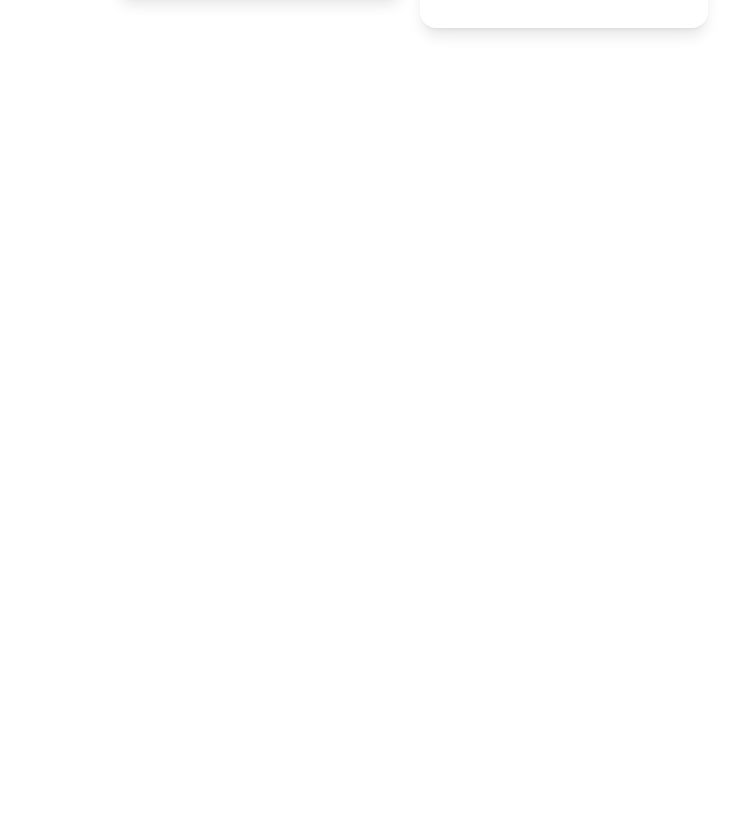
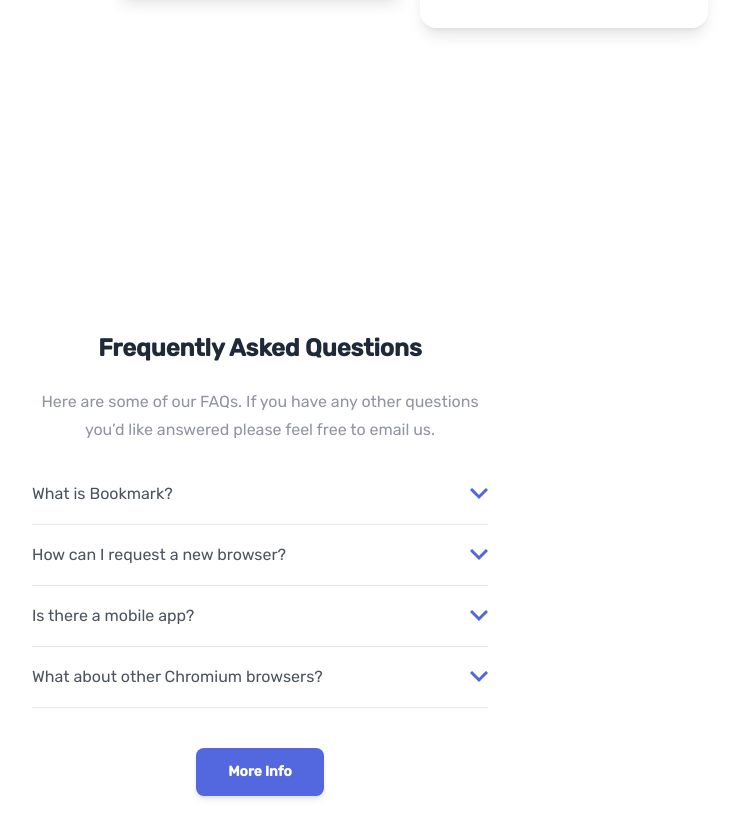
Before and after one commit to FrontendBy-GJ/bookmark-landing-page, a React (Vite) app: page / in a window 1280 px wide. Shown: the part 2380-3218 px from the top of the page, without its empty margins (380-1117 px from the left). Before the commit the page ends 2504 px from the top, so only its background shows below. Built offline with nearby package versions, Linux system fonts and the light colour scheme.

Commit message:
Add faq section

```diff
--- a/src/App.jsx
+++ b/src/App.jsx
@@ -2,6 +2,7 @@
 import Hero from './components/Hero';
 import Features from './components/Features';
 import CTA from './components/CTA';
+import FAQ from './components/FAQ';
 
 function App() {
   return (
@@ -10,6 +11,7 @@
       <Hero />
       <Features />
       <CTA />
+      <FAQ />
     </>
   );
 }
--- /dev/null
+++ b/src/components/FAQ.jsx
@@ -0,0 +1,92 @@
+import React, { useState } from 'react';
+import arrow from '../assets/icon-arrow.svg';
+
+export default function FAQ() {
+  const [showAnswer, setShowAnswer] = useState(null);
+
+  const toggleAnswer = (i) =>
+    showAnswer === i ? setShowAnswer(null) : setShowAnswer(i);
+
+  return (
+    <section className="max-w-[1440px] mx-auto grid place-content-center py-40">
+      <div className="px-7 prose max-w-lg">
+        <div className="text-center">
+          <h2>Frequently Asked Questions</h2>
+          <p className="text-neutral">
+            Here are some of our FAQs. If you have any other questions you’d
+            like answered please feel free to email us.
+          </p>
+        </div>
+        {faq.map((item, i) => (
+          <Dropdown
+            faq={item}
+            key={i}
+            onClick={() => {
+              toggleAnswer(i);
+            }}
+            showAnswer={showAnswer}
+            i={i}
+          />
+        ))}
+        <button className="btn bg-primary border-none shadow-md block mx-auto mt-10 capitalize px-8">
+          More Info
+        </button>
+      </div>
+    </section>
+  );
+}
+
+function Dropdown({ faq, onClick, showAnswer, i }) {
+  return (
+    <div className="overflow-hidden border-b py-4">
+      <div
+        onClick={onClick}
+        className="flex items-center cursor-pointer justify-between"
+      >
+        <h5 className="">{faq.question}</h5>
+        <svg
+          className={`${
+            showAnswer === i ? 'rotate-180' : ''
+          } transition duration-300 ease-in-out`}
+          xmlns="http://www.w3.org/2000/svg"
+          width="18"
+          height="12"
+        >
+          <path
+            fill="none"
+            stroke={`${showAnswer === i ? 'hsl(0, 94%, 66%)' : '#5267DF'}`}
+            strokeWidth="3"
+            d="M1 1l8 8 8-8"
+          />
+        </svg>
+      </div>
+
+      <p className={`text-neutral ${showAnswer === i ? 'block' : 'hidden'}`}>
+        {faq.answer}
+      </p>
+    </div>
+  );
+}
+
+const faq = [
+  {
+    question: 'What is Bookmark?',
+    answer:
+      'Lorem ipsum dolor sit amet, consectetur adipiscing elit. Fusce tincidunt justo eget ultricies fringilla. Phasellus blandit ipsum quis quam ornare mattis.',
+  },
+  {
+    question: 'How can I request a new browser?',
+    answer:
+      'Vivamus luctus eros aliquet convallis ultricies. Mauris augue massa, ultricies non ligula. Suspendisse imperdiet. Vivamus luctus eros aliquet convallis ultricies. Mauris augue massa, ultricies non ligula. Suspendisse imperdie tVivamus luctus eros aliquet convallis ultricies. Mauris augue massa, ultricies non ligula. Suspendisse imperdiet.',
+  },
+  {
+    question: 'Is there a mobile app?',
+    answer:
+      'Sed consectetur quam id neque fermentum accumsan. Praesent luctus vestibulum dolor, ut condimentum urna vulputate eget. Cras in ligula quis est pharetra mattis sit amet pharetra purus. Sed sollicitudin ex et ultricies bibendum.',
+  },
+  {
+    question: 'What about other Chromium browsers?',
+    answer:
+      'Integer condimentum ipsum id imperdiet finibus. Vivamus in placerat mi, at euismod dui. Aliquam vitae neque eget nisl gravida pellentesque non ut velit.',
+  },
+];
```
